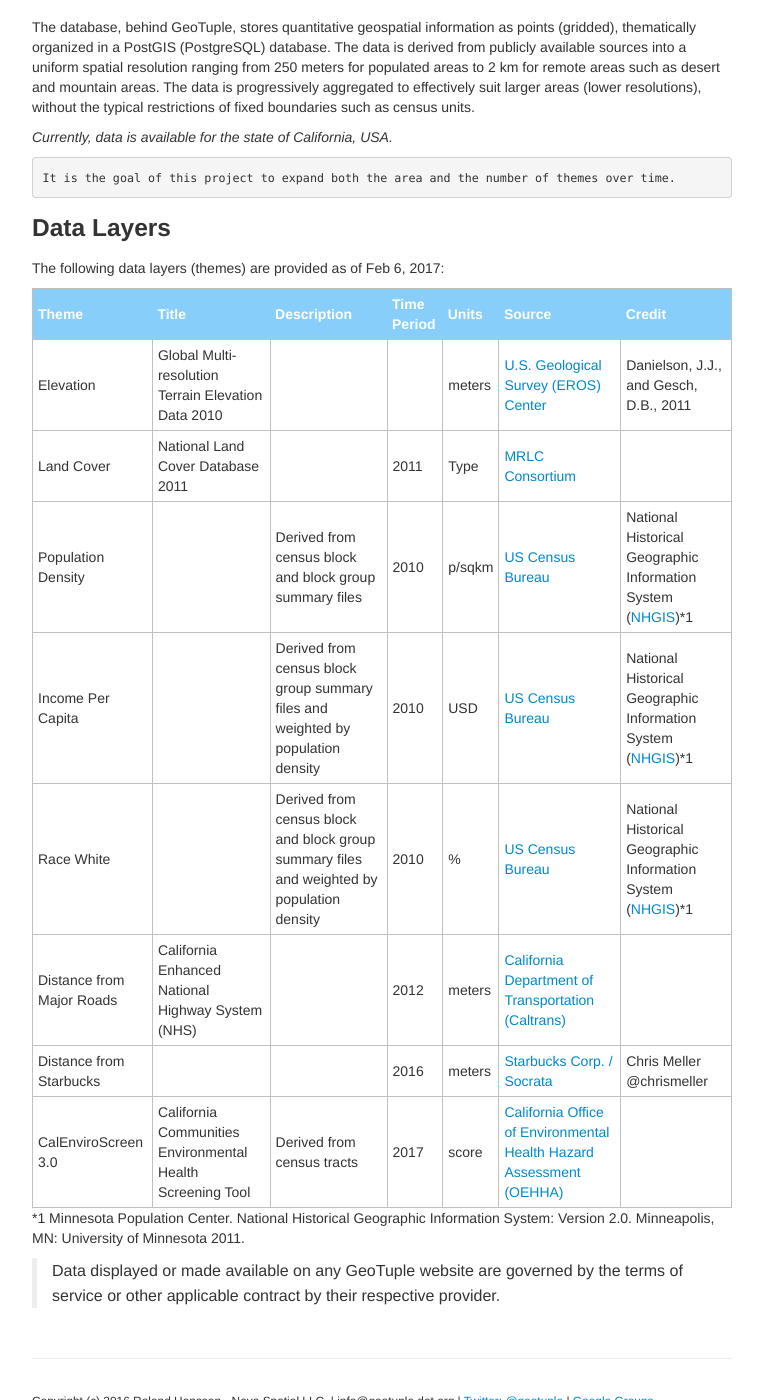
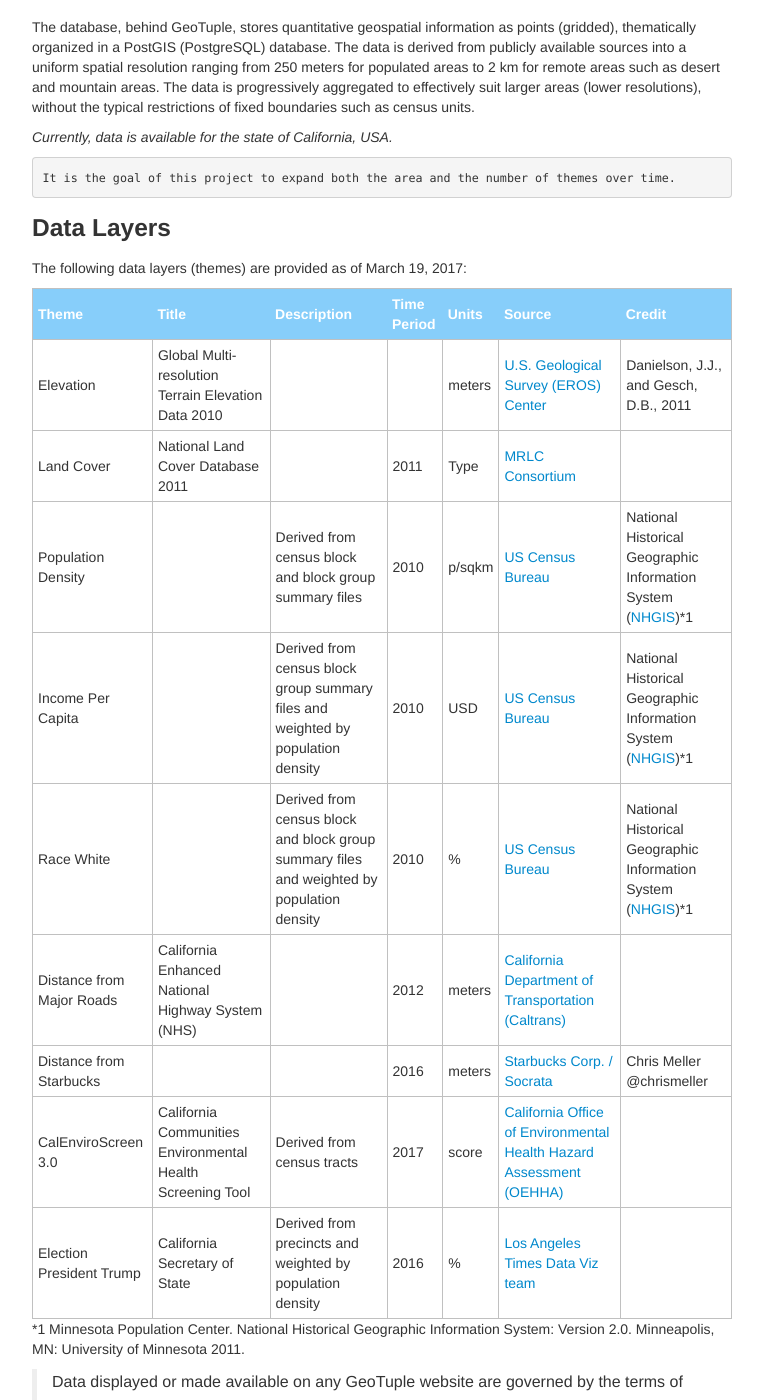
Before and after one commit to rhansson/geotuple, a Jekyll site: the page built from docs/pages/database.md, in a window 1280 px wide and 1400 px high, scrolled down 195 px. Shown: the whole window, without its empty margins (258-1021 px from the left). Built offline with Jekyll 4.4.1, drawn with Linux system fonts in a browser that asks for light colours.

Commit message:
Update database.md

````diff
--- a/docs/pages/database.md
+++ b/docs/pages/database.md
@@ -14,7 +14,7 @@
 ```
 
 ### Data Layers
-The following data layers (themes) are provided as of Feb 6, 2017:
+The following data layers (themes) are provided as of March 19, 2017:
 
 Theme | Title | Description | Time Period | Units | Source | Credit
 ----- | ----- | ----------- | ----------- | ----- | ------ | ------
@@ -26,6 +26,7 @@
 Distance from Major Roads | California Enhanced National Highway System (NHS) | | 2012 | meters | [California Department of Transportation (Caltrans)](http://www.dot.ca.gov/hq/tsip/gis/datalibrary/){:target="_blank"} |
 Distance from Starbucks | | | 2016 | meters | [Starbucks Corp. / Socrata](https://opendata.socrata.com/Business/All-Starbucks-Locations-in-the-World/xy4y-c4mk){:target="_blank"} | Chris Meller @chrismeller
 CalEnviroScreen 3.0 | California Communities Environmental Health Screening Tool | Derived from census tracts | 2017 | score | [California Office of Environmental Health Hazard Assessment (OEHHA)](http://oehha.ca.gov/calenviroscreen){:target="_blank"} |
+Election President Trump | California Secretary of State | Derived from precincts and weighted by population density | 2016 | % | [Los Angeles Times Data Viz team](http://www.latimes.com/local/datadesk/){:target="_blank"} |
 
 *1 Minnesota Population Center. National Historical Geographic Information System: Version 2.0. Minneapolis, MN: University of Minnesota 2011.
 
````
